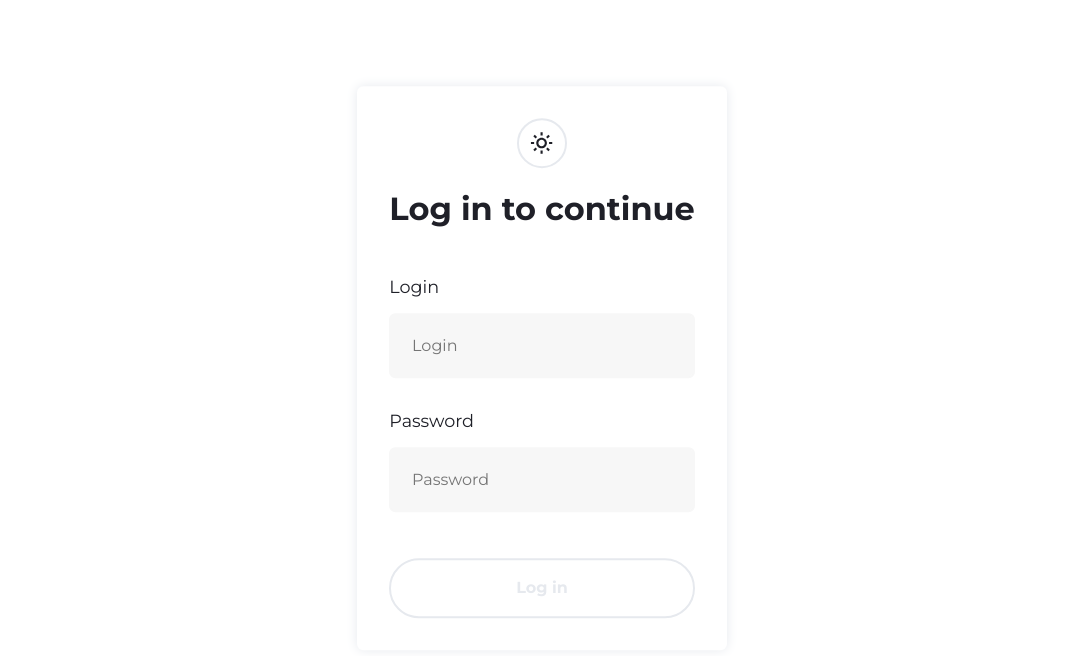
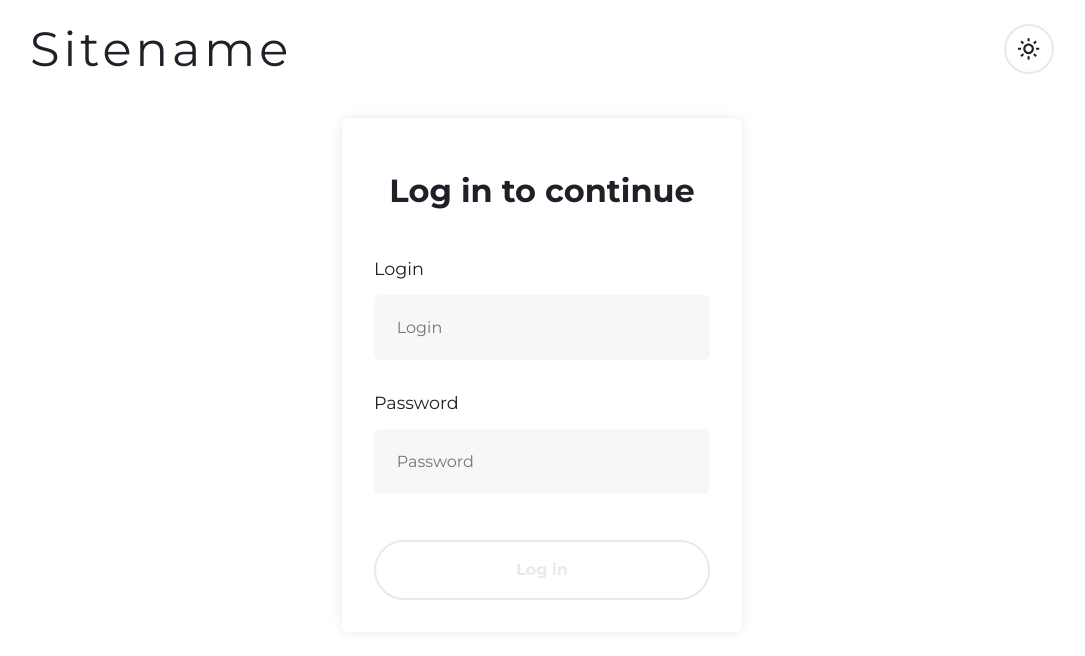
Before and after one commit to bigfatpartyguy/articles-java, a React (Create React App) app: page /signin in a window 1280 px wide. Shown: the top 656 px of the page, without its empty margins (98-1183 px from the left). Built offline with nearby package versions, Linux system fonts and the light colour scheme.

Commit message:
Update layout

```diff
--- a/src/components/Button/Button.module.scss
+++ b/src/components/Button/Button.module.scss
@@ -17,6 +17,7 @@
   $bg: map-get($light, bg);
   $border: map-get($light, border);
   $border-hover: map-get($light, border-hover);
+  position: relative;
   width: 50px;
   height: 50px;
   background-color: $bg;
--- a/src/components/LoginPage/LoginPage.jsx
+++ b/src/components/LoginPage/LoginPage.jsx
@@ -2,13 +2,12 @@ import React, {useState, useContext} from 'react';
 import PropTypes from 'prop-types';
 import ThemeContext from '../../contexts/ThemeContext';
 import {useFormValidation, validateInputs} from '../../services/validation';
-import ColorModeButton from '../Button/ColorModeButton/ColorModeButton';
 import Input from '../Input';
 import Button from '../Button';
 import classes from './LoginPage.module.scss';
 
 const LoginPage = ({onSubmit}) => {
-  const {colorMode, setColorMode} = useContext(ThemeContext);
+  const {colorMode} = useContext(ThemeContext);
   const [disabled, setDisabled] = useState(true);
   const {values, handleChange, handleBlur, handleSubmit, errors} =
     useFormValidation(
@@ -19,9 +18,6 @@ const LoginPage = ({onSubmit}) => {
 
   return (
     <div className={classes[`login${colorMode === 'dark' ? '--dark' : ''}`]}>
-      <div>
-        <ColorModeButton mode={colorMode} setMode={setColorMode} />
-      </div>
       <h1 className={classes.login__header}>Log in to continue</h1>
       <form
         className={classes.login__form}
--- a/src/components/LoginPage/LoginPage.module.scss
+++ b/src/components/LoginPage/LoginPage.module.scss
@@ -6,8 +6,7 @@
   justify-content: space-between;
   align-items: center;
   max-width: 400px;
-  margin: 46vh auto 0;
-  transform: translateY(-50%);
+  margin: 20px auto 0;
   border-radius: 0.4rem;
   box-shadow: 0 0 12px map-get($colors, gray-200);
   padding: 2rem;
--- a/src/components/MainLayout/MainLayout.jsx
+++ b/src/components/MainLayout/MainLayout.jsx
@@ -1,17 +1,20 @@
 import React, {useContext} from 'react';
 import {Link} from 'react-router-dom';
-import {clearToken} from '../../services/storage';
+import {getToken, clearToken} from '../../services/storage';
 import ThemeContext from '../../contexts/ThemeContext';
+import ColorModeButton from '../Button/ColorModeButton/ColorModeButton';
 import Button from '../Button';
 import styles from './MainLayout.module.scss';
 
 const MainLayout = ({children}) => {
-  const {colorMode} = useContext(ThemeContext);
+  const {colorMode, setColorMode} = useContext(ThemeContext);
   return (
     <>
       <header className={styles.header}>
         <h1>Sitename</h1>
         <div className={styles['header__buttons']}>
+          <ColorModeButton mode={colorMode} setMode={setColorMode} />
+          {getToken() && (
             <Button
               btnRole={colorMode === 'dark' ? 'primary--dark' : 'primary'}
               onClick={() => {
@@ -21,6 +24,7 @@ const MainLayout = ({children}) => {
             >
               Log out
             </Button>
+          )}
         </div>
       </header>
       <main className={styles['main-layout']}>{children}</main>
--- a/src/components/MainLayout/MainLayout.module.scss
+++ b/src/components/MainLayout/MainLayout.module.scss
@@ -18,10 +18,12 @@
   }
 
   & .header__buttons {
+    display: flex;
+    align-items: center;
     margin-left: auto;
 
-    & *:first-child {
-      margin-right: 40px;
+    & > *:last-child {
+      margin-left: 40px;
     }
   }
 }
--- a/src/routes/AppRouter.jsx
+++ b/src/routes/AppRouter.jsx
@@ -1,13 +1,15 @@
 import React from 'react';
 import {getToken} from '../services/storage';
+import MainLayout from '../components/MainLayout';
 import AuthRouter from './AuthRouter';
 import MainRouter from './MainRouter';
 
 const AppRouter = ({signin}) => {
-  if (!getToken()) {
-    return <AuthRouter signin={signin} />;
-  }
-  return <MainRouter />;
+  return (
+    <MainLayout>
+      {!getToken() ? <AuthRouter signin={signin} /> : <MainRouter />}
+    </MainLayout>
+  );
 };
 
 export default AppRouter;
--- a/src/routes/MainRouter.jsx
+++ b/src/routes/MainRouter.jsx
@@ -1,18 +1,15 @@
 import React from 'react';
 import {Routes, Route, Navigate} from 'react-router-dom';
-import MainLayout from '../components/MainLayout';
 import Articles from '../components/Articles';
 import CreateArticle from '../components/CreateArticle';
 
 const MainRouter = () => {
   return (
-    <MainLayout>
-      <Routes>
-        <Route path="/articles/create" exact element={<CreateArticle />} />
-        <Route path="/articles" exact element={<Articles />} />
-        <Route path="*" element={<Navigate to="/articles" />} />
-      </Routes>
-    </MainLayout>
+    <Routes>
+      <Route path="/articles/create" exact element={<CreateArticle />} />
+      <Route path="/articles" exact element={<Articles />} />
+      <Route path="*" element={<Navigate to="/articles" />} />
+    </Routes>
   );
 };
 
```
Lines whose indentation alone changed are shown as unchanged.
